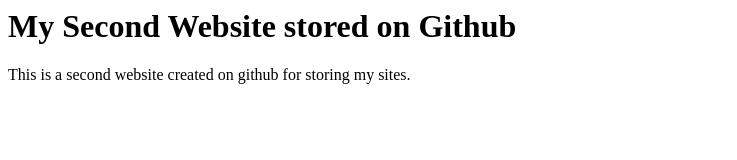
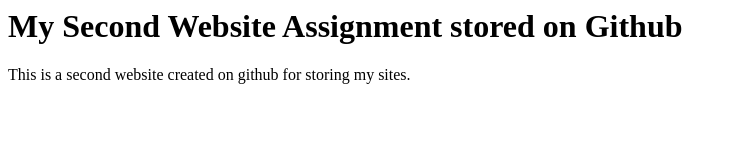
Before and after one commit to eddiejrsablan-ctrl/wk1_assigmment2, a plain HTML site: page index.html in a window 1280 px wide. Shown: the whole page, without its empty margins (0-737 px from the left). Drawn offline with Linux system fonts and the light colour scheme.

Commit message:
updated to the h1 tag

```diff
--- a/index.html
+++ b/index.html
@@ -3,7 +3,7 @@
     <title>My Second Website</title>
   </head>
   <body>
-    <h1>My Second Website stored on Github</h1>
+    <h1>My Second Website Assignment stored on Github</h1>
     <p>This is a second website created on github for storing my sites.</p>
   </body>
 </html>
```
